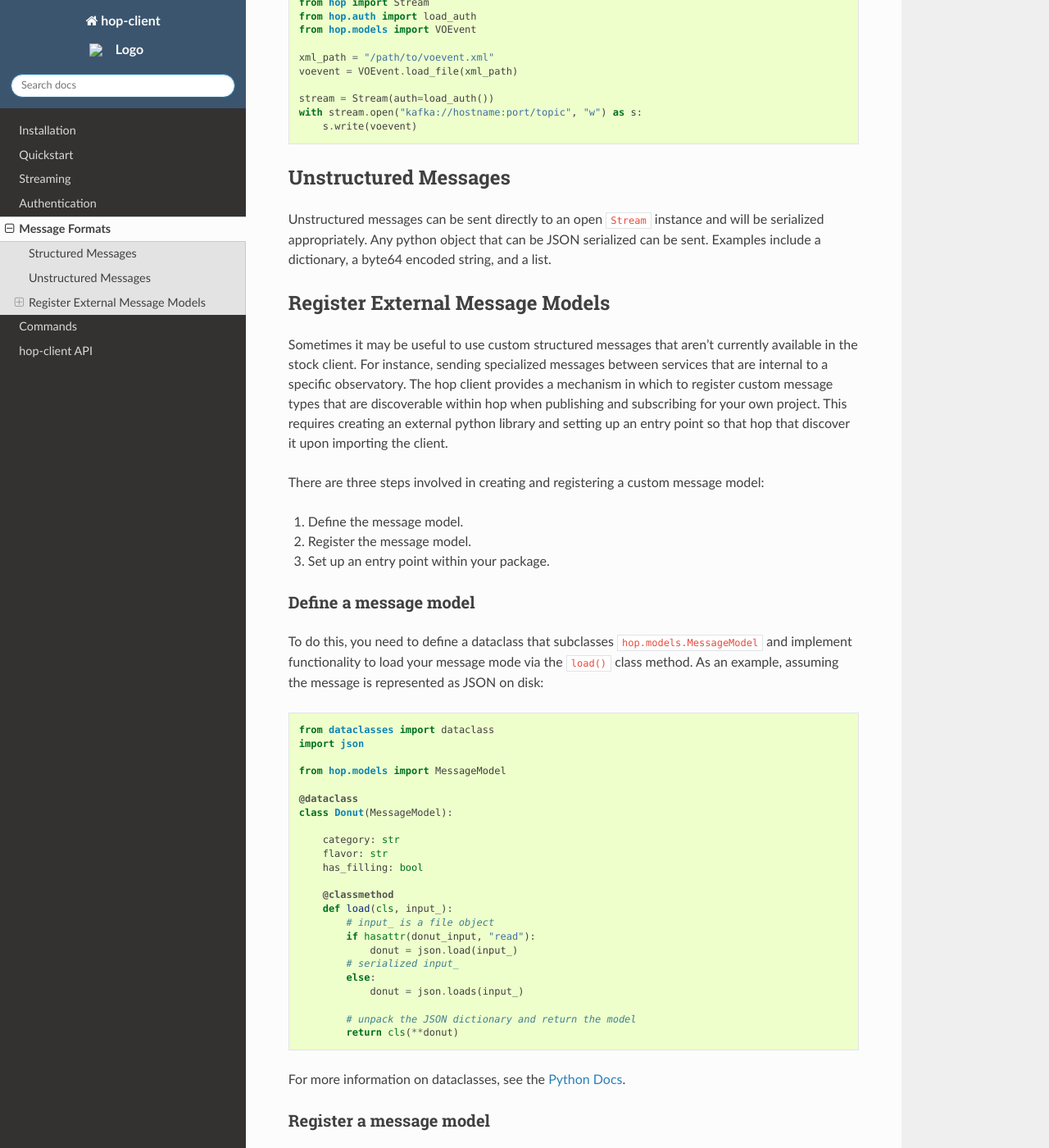
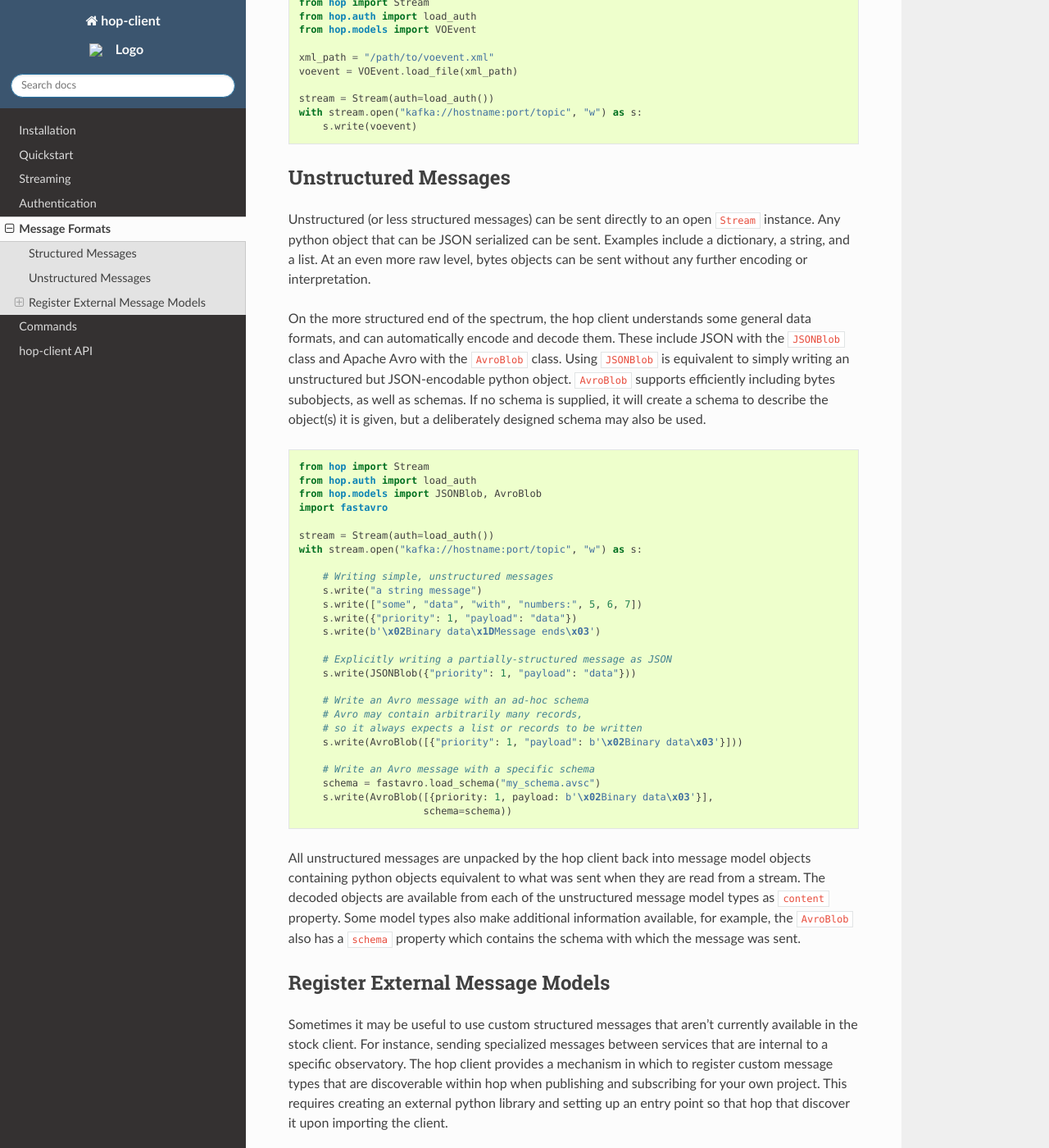
Before and after one commit to scimma/hop-client, a Sphinx documentation site: the page built from doc/user/models.rst, in a window 1280 px wide and 1400 px high, scrolled down 596 px. Shown: the whole window at 82% size. Built offline with Sphinx 7.4.7 and the Read the Docs theme 2.0.0, drawn with Linux system fonts in a browser that asks for light colours.

Commit message:
Document new data format support

```diff
--- a/doc/user/models.rst
+++ b/doc/user/models.rst
@@ -32,14 +32,62 @@ To give an example of its usage:
     with stream.open("kafka://hostname:port/topic", "w") as s:
         s.write(voevent)
 
-
 Unstructured Messages
 -----------------------
 
-Unstructured messages can be sent directly to an open :code:`Stream` instance
-and will be serialized appropriately. Any python object that can be JSON
-serialized can be sent. Examples include a dictionary, a byte64 encoded
-string, and a list.
+Unstructured (or less structured messages) can be sent directly to an open
+:code:`Stream` instance. Any python object that can be JSON
+serialized can be sent. Examples include a dictionary, a
+string, and a list. At an even more raw level, bytes objects can be sent
+without any further encoding or interpretation.
+
+On the more structured end of the spectrum, the hop client understands some
+general data formats, and can automatically encode and decode them. These
+include JSON with the :code:`JSONBlob` class and Apache Avro with the
+:code:`AvroBlob` class. Using :code:`JSONBlob` is equivalent to simply
+writing an unstructured but JSON-encodable python object. :code:`AvroBlob`
+supports efficiently including bytes subobjects, as well as schemas. If no
+schema is supplied, it will create a schema to describe the object(s) it is
+given, but a deliberately designed schema may also be used.
+
+
+.. code:: python
+
+    from hop import Stream
+    from hop.auth import load_auth
+    from hop.models import JSONBlob, AvroBlob
+    import fastavro
+
+    stream = Stream(auth=load_auth())
+    with stream.open("kafka://hostname:port/topic", "w") as s:
+
+        # Writing simple, unstructured messages
+        s.write("a string message")
+        s.write(["some", "data", "with", "numbers:", 5, 6, 7])
+        s.write({"priority": 1, "payload": "data"})
+        s.write(b'\x02Binary data\x1DMessage ends\x03')
+
+        # Explicitly writing a partially-structured message as JSON
+        s.write(JSONBlob({"priority": 1, "payload": "data"}))
+
+        # Write an Avro message with an ad-hoc schema
+        # Avro may contain arbitrarily many records,
+        # so it always expects a list or records to be written
+        s.write(AvroBlob([{"priority": 1, "payload": b'\x02Binary data\x03'}]))
+
+        # Write an Avro message with a specific schema
+        schema = fastavro.load_schema("my_schema.avsc")
+        s.write(AvroBlob([{priority: 1, payload: b'\x02Binary data\x03'}],
+                         schema=schema))
+
+
+All unstructured messages are unpacked by the hop client back into message
+model objects containing python objects equivalent to what was sent when they
+are read from a stream. The decoded objects are available from each of the
+unstructured message model types as :code:`content` property. Some model types
+also make additional information available, for example, the :code:`AvroBlob`
+also has a :code:`schema` property which contains the schema with which the
+message was sent.
 
 Register External Message Models
 ---------------------------------
```
